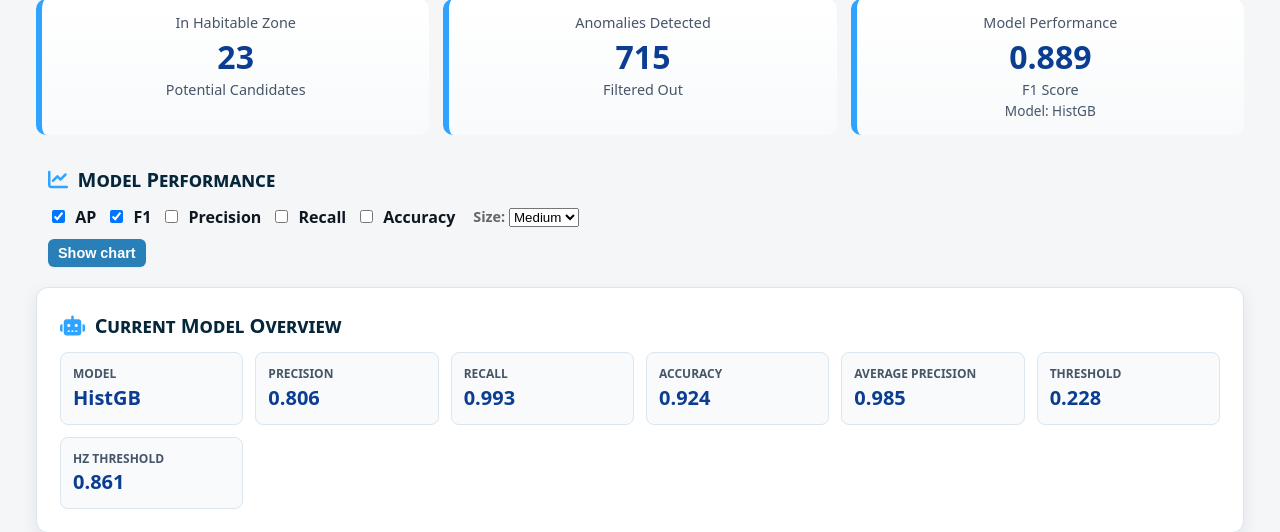
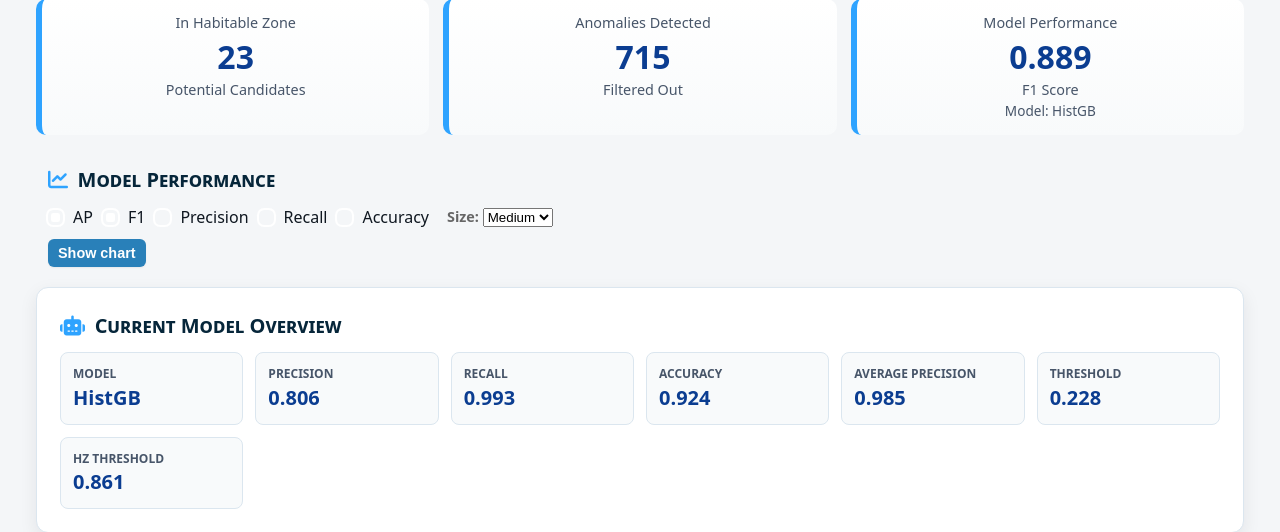
Before and after one commit to mohaabdulla/Finding-exoplanets, a Flask app: page / in a window 1280 px wide. Shown: the part 359-891 px from the top of the page. Run offline with Flask 3, Linux system fonts and the light colour scheme.

Commit message:
Enhance checkbox styling and layout in index.html for improved user experience

```diff
--- a/static/style.css
+++ b/static/style.css
@@ -1,3 +1,51 @@
+/* From Uiverse.io by Nawsome */
+.content {
+  display: flex;
+  align-items: center;
+  justify-content: center;
+  gap: 10px;
+}
+.clear {
+  clear: both;
+}
+
+.checkBox {
+  display: block;
+  cursor: pointer;
+  width: 15px;
+  height: 15px;
+  border: 3px solid rgba(255, 255, 255, 0);
+  border-radius: 35%;
+  position: relative;
+  overflow: hidden;
+  box-shadow: 0px 0px 0px 2px #fff;
+}
+
+.checkBox div {
+  width: 30px;
+  height: 30px;
+  background-color: #fff;
+  top: -52px;
+  left: -52px;
+  position: absolute;
+  transform: rotateZ(45deg);
+  z-index: 100;
+}
+
+.checkBox input[type=checkbox]:checked + div {
+  left: -10px;
+  top: -10px;
+}
+
+.checkBox input[type=checkbox] {
+  position: absolute;
+  left: 50px;
+  visibility: hidden;
+}
+
+.transition {
+  transition: 300ms ease;
+}
 /*
   Enhanced science-themed stylesheet
   - Accessible, responsive, reduced-motion-friendly
--- a/templates/index.html
+++ b/templates/index.html
@@ -76,11 +76,11 @@
           <i class="fas fa-chart-line"></i> Model Performance
         </h3>
         <div class="chart-controls" style="margin-bottom:10px; display:flex; gap:10px; align-items:center; flex-wrap:wrap">
-          <label><input type="checkbox" id="cb_ap" checked> AP</label>
-          <label><input type="checkbox" id="cb_f1" checked> F1</label>
-          <label><input type="checkbox" id="cb_precision"> Precision</label>
-          <label><input type="checkbox" id="cb_recall"> Recall</label>
-          <label><input type="checkbox" id="cb_accuracy"> Accuracy</label>
+          <div class="content"><label class="checkBox"><input id="cb_ap" type="checkbox" checked><div class="transition"></div></label> AP</div>
+          <div class="content"><label class="checkBox"><input id="cb_f1" type="checkbox" checked><div class="transition"></div></label> F1</div>
+          <div class="content"><label class="checkBox"><input id="cb_precision" type="checkbox"><div class="transition"></div></label> Precision</div>
+          <div class="content"><label class="checkBox"><input id="cb_recall" type="checkbox"><div class="transition"></div></label> Recall</div>
+          <div class="content"><label class="checkBox"><input id="cb_accuracy" type="checkbox"><div class="transition"></div></label> Accuracy</div>
           <label style="margin-left:8px; font-size:0.9rem; color:#666">Size: <select id="chartSizeSelect"><option value="220">Small</option><option value="300" selected>Medium</option><option value="420">Large</option></select></label>
         </div>
         <div style="margin-bottom:8px">
```
